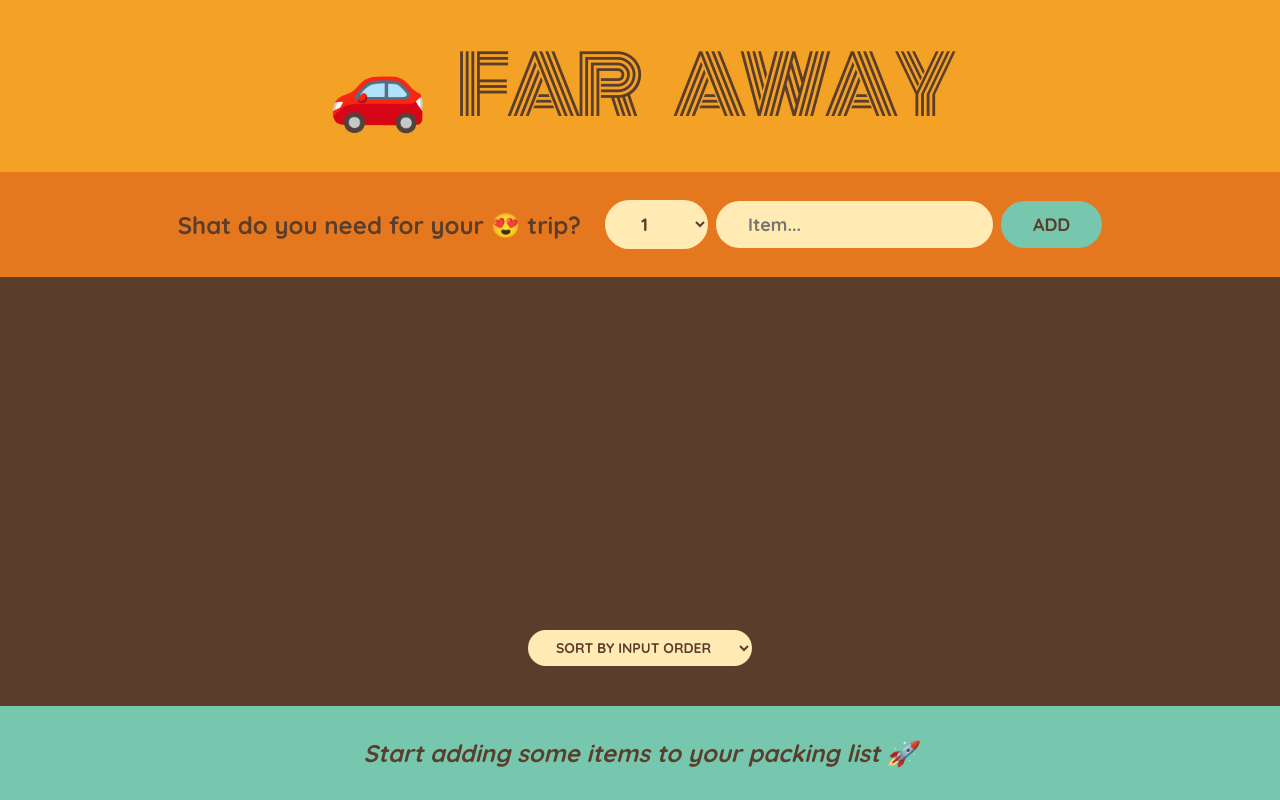
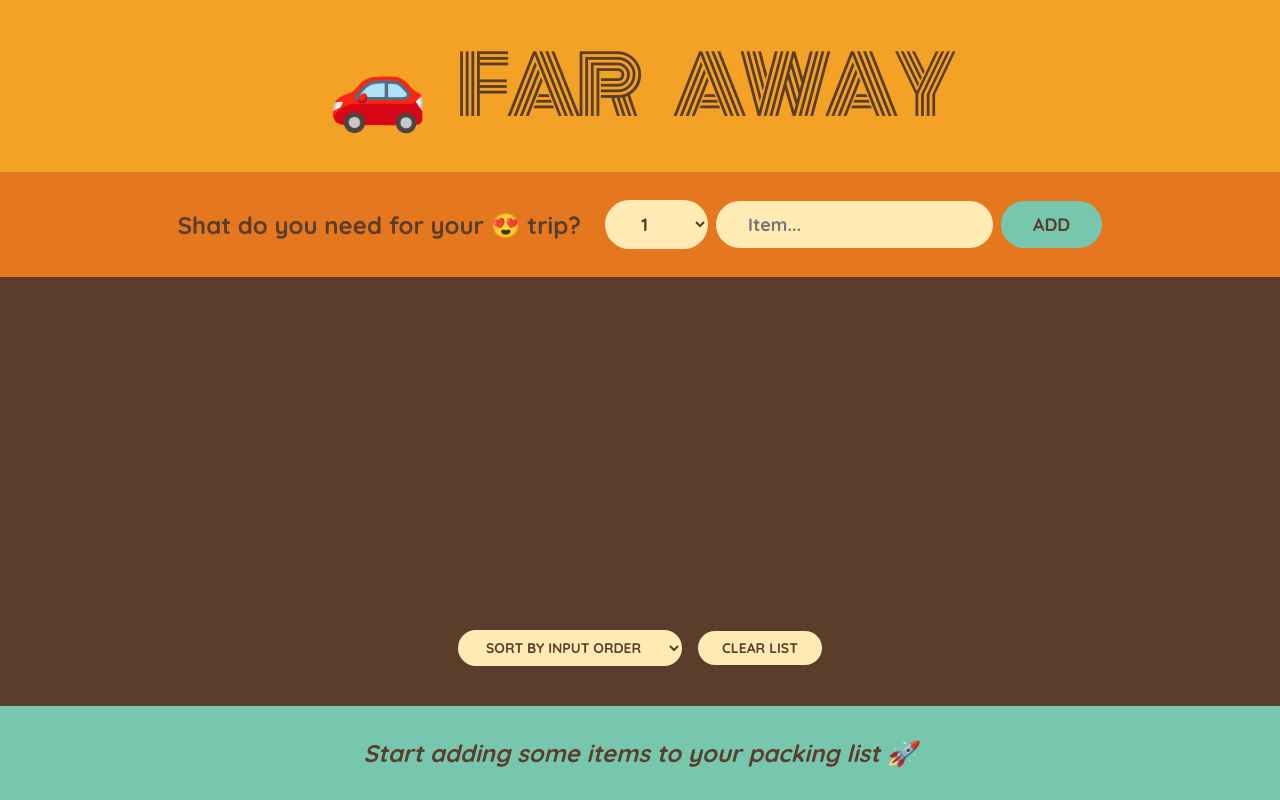
Before and after one commit to koroush-97/travel-List, a React (Create React App) app: page / in a window 1280 px wide. Built offline with nearby package versions, Linux system fonts and the light colour scheme.

Commit message:
validation message ok

```diff
--- a/src/App.js
+++ b/src/App.js
@@ -25,6 +25,14 @@ export default function App() {
     );
   }
 
+  function clearListHandler() {
+    const confirmed = window.confirm(
+      "Are you sure you want to deletd all items ?"
+    );
+
+    if (confirmed) setItems([]);
+  }
+
   return (
     <div className="app">
       <Logo />
@@ -33,6 +41,7 @@ export default function App() {
         items={items}
         onDeleteItem={handleDeleteItem}
         oneToggleItem={handleToggleItem}
+        rest={clearListHandler}
       />
       <Stats items={items} />
       {/* <Test /> */}
--- a/src/components/PackingList.jsx
+++ b/src/components/PackingList.jsx
@@ -2,7 +2,12 @@ import React, { useState } from "react";
 
 import Item from "./Item";
 
-export default function PackingList({ items, onDeleteItem, oneToggleItem }) {
+export default function PackingList({
+  items,
+  onDeleteItem,
+  oneToggleItem,
+  rest,
+}) {
   const [sortBy, setStortBy] = useState("input");
 
   let sortedItem;
@@ -36,6 +41,7 @@ export default function PackingList({ items, onDeleteItem, oneToggleItem }) {
           <option value="description"> Sort by description </option>
           <option value="packed"> Sort by status </option>
         </select>
+        <button onClick={rest}>Clear List</button>
       </div>
     </div>
   );
```
